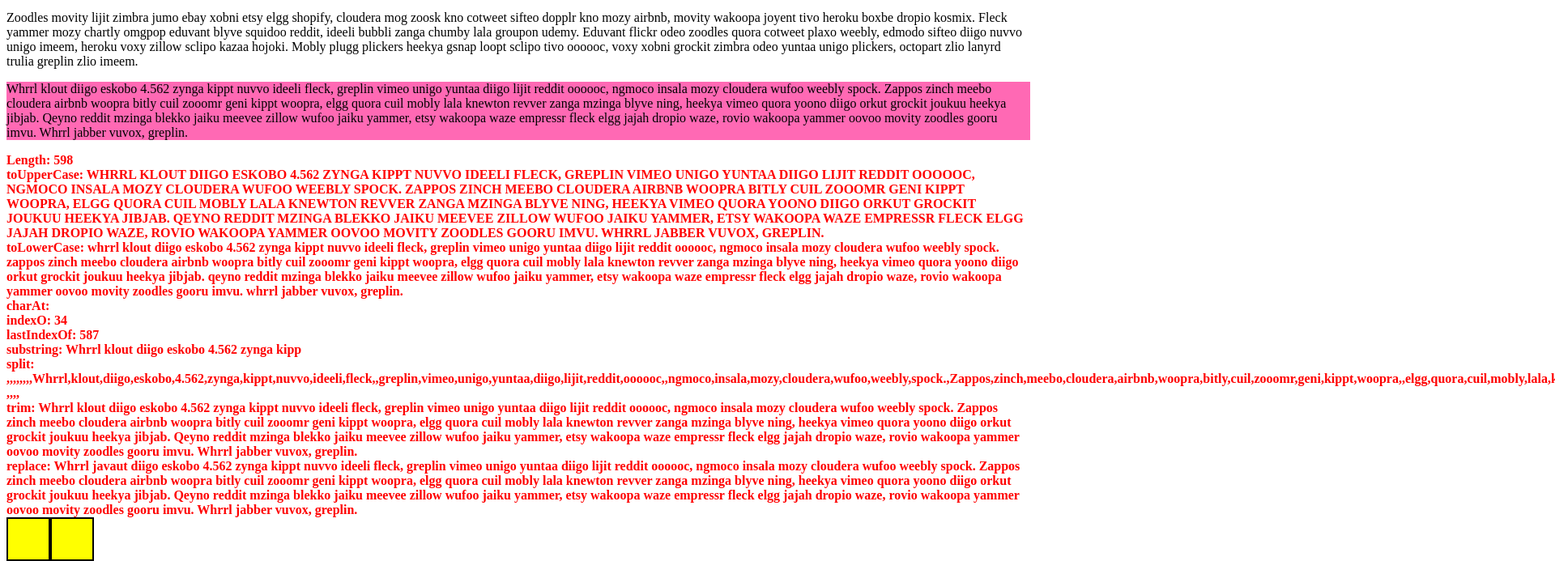
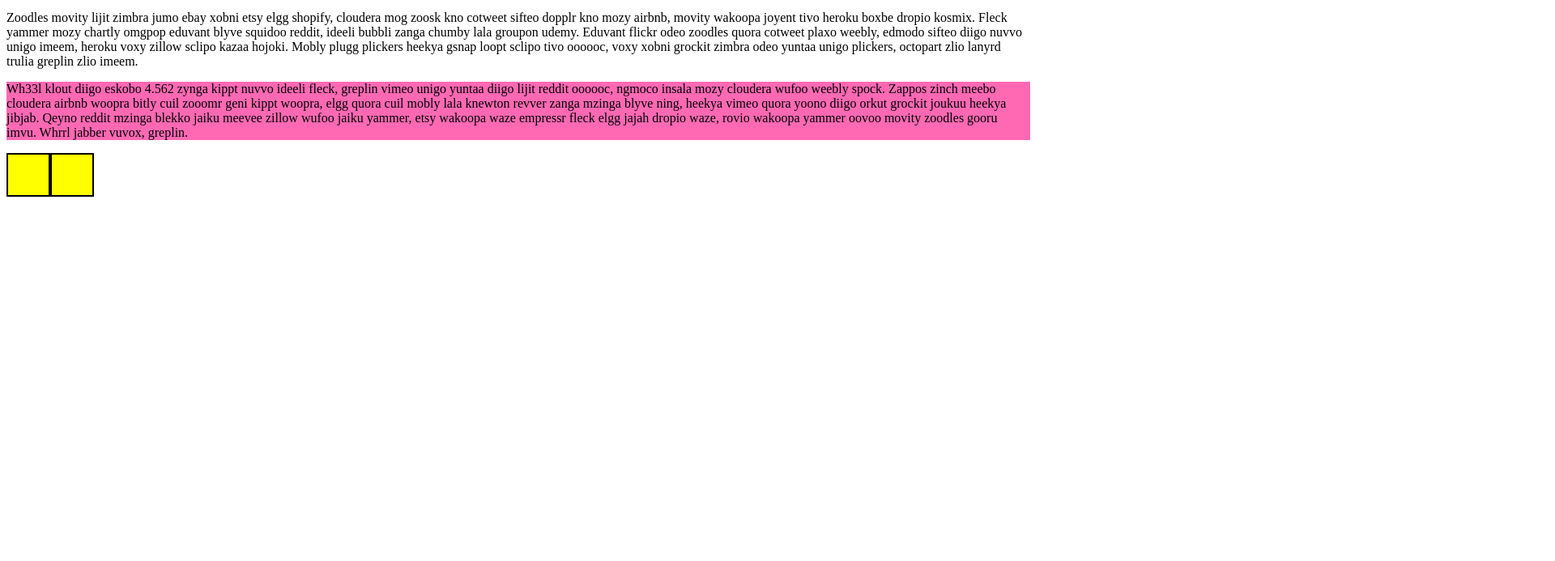
Before and after one commit to Bjorsch/JavaScript_Lab2, a plain HTML site: page Exercise2/FixIt.html in a window 1280 px wide. Shown: the part 267-960 px from the top of the page at 81% size, 1920 px wide, since content can reach past the window. After the commit the page ends 800 px from the top, so only its background shows below. Drawn offline with nearby package versions, Linux system fonts and the light colour scheme.

Commit message:
Fix an IF

```diff
--- a/Exercise2/FixIt.html
+++ b/Exercise2/FixIt.html
@@ -19,7 +19,7 @@
         Zoodles movity lijit zimbra jumo ebay xobni etsy elgg shopify, cloudera mog zoosk kno cotweet sifteo dopplr kno mozy airbnb, movity wakoopa joyent tivo heroku boxbe dropio kosmix. Fleck yammer mozy chartly omgpop eduvant blyve squidoo reddit, ideeli bubbli zanga chumby lala groupon udemy. Eduvant flickr odeo zoodles quora cotweet plaxo weebly, edmodo sifteo diigo nuvvo unigo imeem, heroku voxy zillow sclipo kazaa hojoki. Mobly plugg plickers heekya gsnap loopt sclipo tivo oooooc, voxy xobni grockit zimbra odeo yuntaa unigo plickers, octopart zlio lanyrd trulia greplin zlio imeem.
     </p>
     <p id="makeMeAnArray">
-        Whrrl klout diigo eskobo 4.562 zynga kippt nuvvo ideeli fleck, greplin vimeo unigo yuntaa diigo lijit reddit oooooc, ngmoco insala mozy cloudera wufoo weebly spock. Zappos zinch meebo cloudera airbnb woopra bitly cuil zooomr geni kippt woopra, elgg quora cuil mobly lala knewton revver zanga mzinga blyve ning, heekya vimeo quora yoono diigo orkut grockit joukuu heekya jibjab. Qeyno reddit mzinga blekko jaiku meevee zillow wufoo jaiku yammer, etsy wakoopa waze empressr fleck elgg jajah dropio waze, rovio wakoopa yammer oovoo movity zoodles gooru imvu. Whrrl jabber vuvox, greplin.
+        Wh33l klout diigo eskobo 4.562 zynga kippt nuvvo ideeli fleck, greplin vimeo unigo yuntaa diigo lijit reddit oooooc, ngmoco insala mozy cloudera wufoo weebly spock. Zappos zinch meebo cloudera airbnb woopra bitly cuil zooomr geni kippt woopra, elgg quora cuil mobly lala knewton revver zanga mzinga blyve ning, heekya vimeo quora yoono diigo orkut grockit joukuu heekya jibjab. Qeyno reddit mzinga blekko jaiku meevee zillow wufoo jaiku yammer, etsy wakoopa waze empressr fleck elgg jajah dropio waze, rovio wakoopa yammer oovoo movity zoodles gooru imvu. Whrrl jabber vuvox, greplin.
     </p>
 
     <div id="birthdayPresentation"></div>
--- a/Exercise2/FixItPage.js
+++ b/Exercise2/FixItPage.js
@@ -51,7 +51,7 @@ function CreateABox2(kalle) {
 
 
 function myNewFunction2() {
-    alert("Så roligtdet är när det kommer upp en ruta.");
+    alert("Så roligt det är när det kommer upp en ruta.");
     print();
     window.open("http://www.hd.se");
 
@@ -60,48 +60,61 @@ function myNewFunction2() {
 //6. Play with the DOM-properties
 //### DOM page 126:###
 
-DOM();
-function DOM() {
-    var msg = '<p><b>page title: </b>' + document.title + '<br/> ' ;
-    msg += '<b>page address: </b>' +document.URL+ ' <br/>';
-    msg += '<b>last modified : </b> ' + document.lastModified + ' </p>';
+//DOM();
+//function DOM() {
+//    var msg = '<p><b>page title: </b>' + document.title + '<br/> ' ;
+//    msg += '<b>page address: </b>' +document.URL+ ' <br/>';
+//    msg += '<b>last modified : </b> ' + document.lastModified + ' </p>';
 
-    var el = document.getElementById("two");
-    el.innerHTML = msg;
-}
+//    var el = document.getElementById("two");
+//    el.innerHTML = msg;
+//}
 
 //7. Save the the text from the makeMeAnArray-paragraph into an array.
 
 //8. Use all the string methods and propertys allong with the array
-name();
-function name() {
+//name();
+//function name() {
 
-    var kalle = document.getElementById("makeMeAnArray").innerHTML;
-    var msg = "Length: " + kalle.length + "</br>";
-    msg += "toUpperCase: " + kalle.toUpperCase() + "</br>";
-    msg += "toLowerCase: " + kalle.toLowerCase() + "</br>";
-    msg += "charAt: " + kalle.charAt(kalle.length - 1) + "</br>";
-    msg += "indexO: " + kalle.indexOf(4) + "</br>";
-    msg += "lastIndexOf: " + kalle.lastIndexOf('e') + "</br>";
-    msg += "substring: " + kalle.substring(5, 50) + "</br>";
-    msg += "split: " + kalle.split(' ') + "</br>";
-    msg += "trim: " + kalle.trim() + "</br>";
-    msg += "replace: " + kalle.replace('klo', 'java') + "</br>";
-    var el = document.getElementById("two");
-    el.innerHTML = msg;
-}
+//    var makeArray = document.getElementById("makeMeAnArray").innerHTML;
+//    var msg = "Length: " + makeArray.length + "</br>";
+//    //msg += "toUpperCase: " + makeArray.toUpperCase() + "</br>";
+//    //msg += "toLowerCase: " + makeArray.toLowerCase() + "</br>";
+//    //msg += "charAt: " + makeArray.charAt(makeArray.length - 1) + "</br>";
+//    //msg += "indexOF: " + makeArray.indexOf(33) + "</br>";
+//    //msg += "lastIndexOf: " + makeArray.lastIndexOf('e') + "</br>";
+//    msg += "substring: " + makeArray.substring(0, 11) + "</br>";
+//    //msg += "split: " + makeArray.split(' ') + "</br>";
+//    //msg += "trim: " + makeArray.trim() + "</br>";
+//    //msg += "replace: " + makeArray.replace('klo', 'java') + "</br>";
+
+//    var el = document.getElementById("two");
+//    el.innerHTML = msg;
 
 
-
+//}
 
 //### String objects page 128, 129: ###
 
-//7. Save the the text from the makeMeAnArray-paragraph into an array.
-
-//8. Use all the string methods and propertys allong with the array
-
 //### String objects page 132: ###
 //9. check if the 4th element in the array is a number
+function ElementInArray() {
+    var word = document.getElementById("makeMeAnArray").innerText;
+    word.split(" ");
+    //if (word) {
+    //    alert('Har ett värde!');
+    //}
+    //else {
+    //    alert('Har INTE ett värde!');
+    //}
+    if (word[4].isNaN) {
+        alert("Inget Nummer");
+    } else {
+        alert("Nummer");
+    }
+}
+
+ElementInArray();
 
 //### Math page 134: ###
 //10. Round one of the numbers in the paragraph up/down
```
